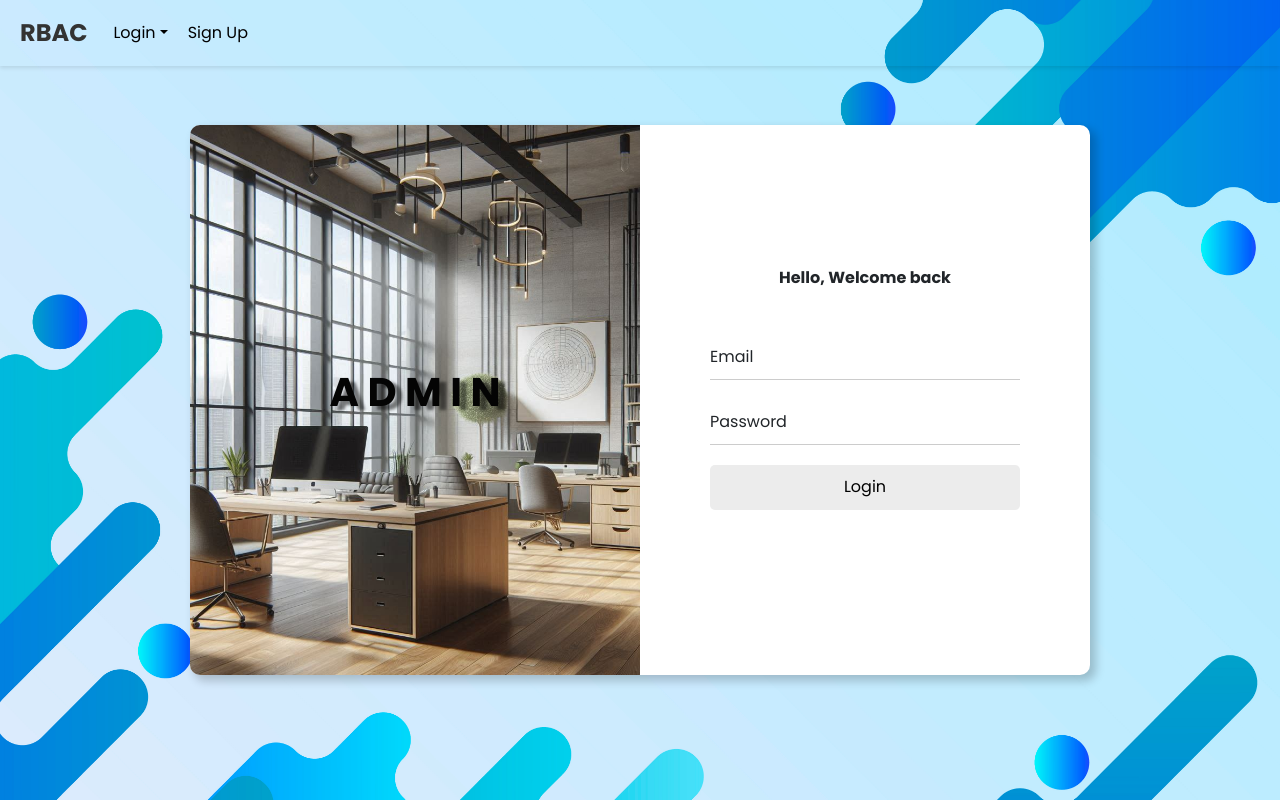
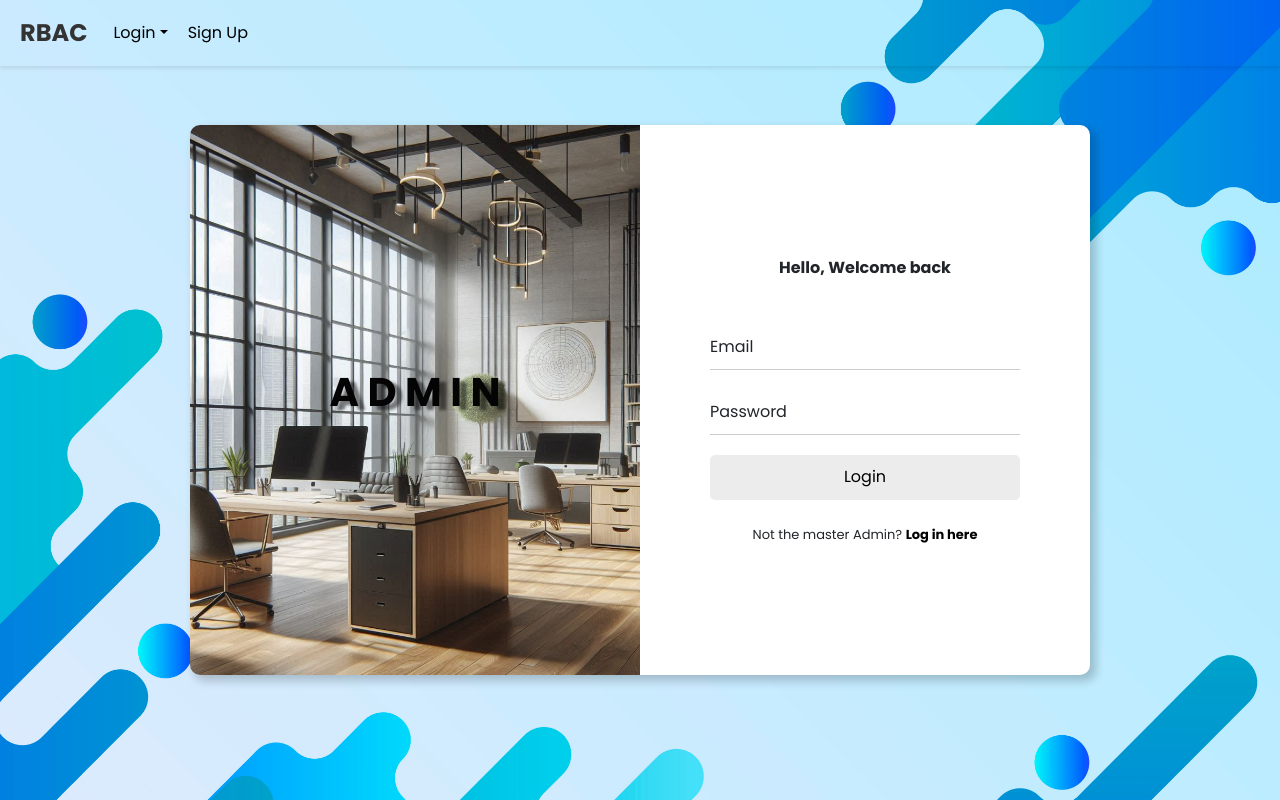
Before and after one commit to bijayshankarj/rbac, a PHP site: page /RBAC/ in a window 1280 px wide. Run offline with PHP 8.4, Linux system fonts and the light colour scheme.

Commit message:
Update index.php

```diff
--- a/RBAC/index.php
+++ b/RBAC/index.php
@@ -226,7 +226,7 @@ if (isset($_SESSION["timeatlock"]) && (time() - $_SESSION["timeatlock"]) < $_SES
                                 <input type="submit" class="submit" name="submit" value="Login">
                             </div>
                             <div class="signin">
-                                <!-- <span>Already have an account? <a href="#">Log in here</a></span> -->
+                                <span>Not the master Admin? <a href="users/">Log in here</a></span>
                             </div>
                         </form>
                     </div>
```
